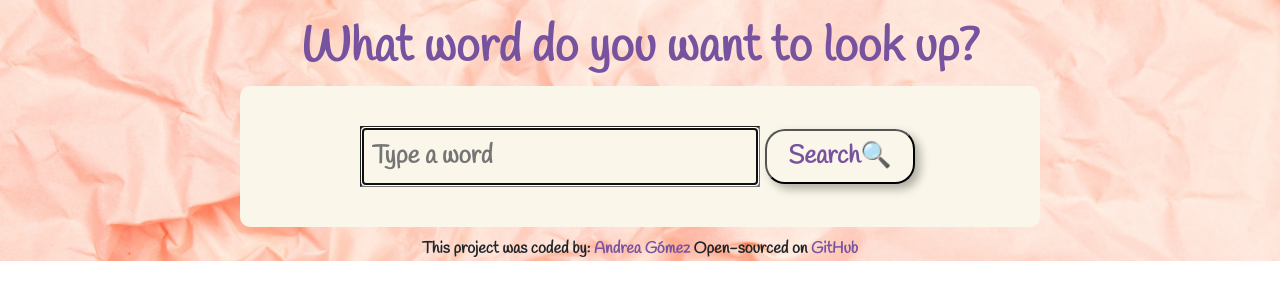
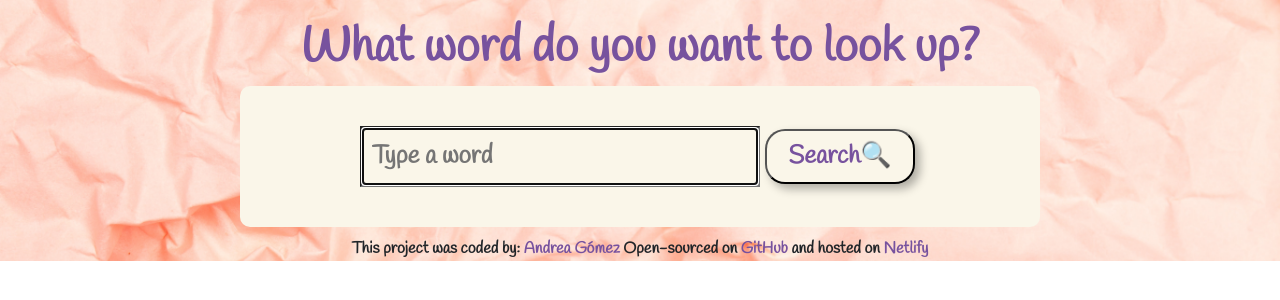
Before and after one commit to Andreacarolina47/Dictionary-project, a React (Create React App) app: page / in a window 1280 px wide. Shown: the top 300 px of the page. Built offline with nearby package versions, Linux system fonts and the light colour scheme; no server answers; a web font is replaced by a local one.

Commit message:
Added information to footer

```diff
--- a/src/Footer.js
+++ b/src/Footer.js
@@ -17,7 +17,16 @@ export default function Footer(){
 
       >
         GitHub </a
+      > and hosted on {" "}
+      <a
+        href="https://spectacular-rabanadas-62c098.netlify.app/"
+        target="_blank"
+        rel="noreferrer"
+
       >
+        Netlify</a
+      >
+
     </footer>
     )
 }
```
